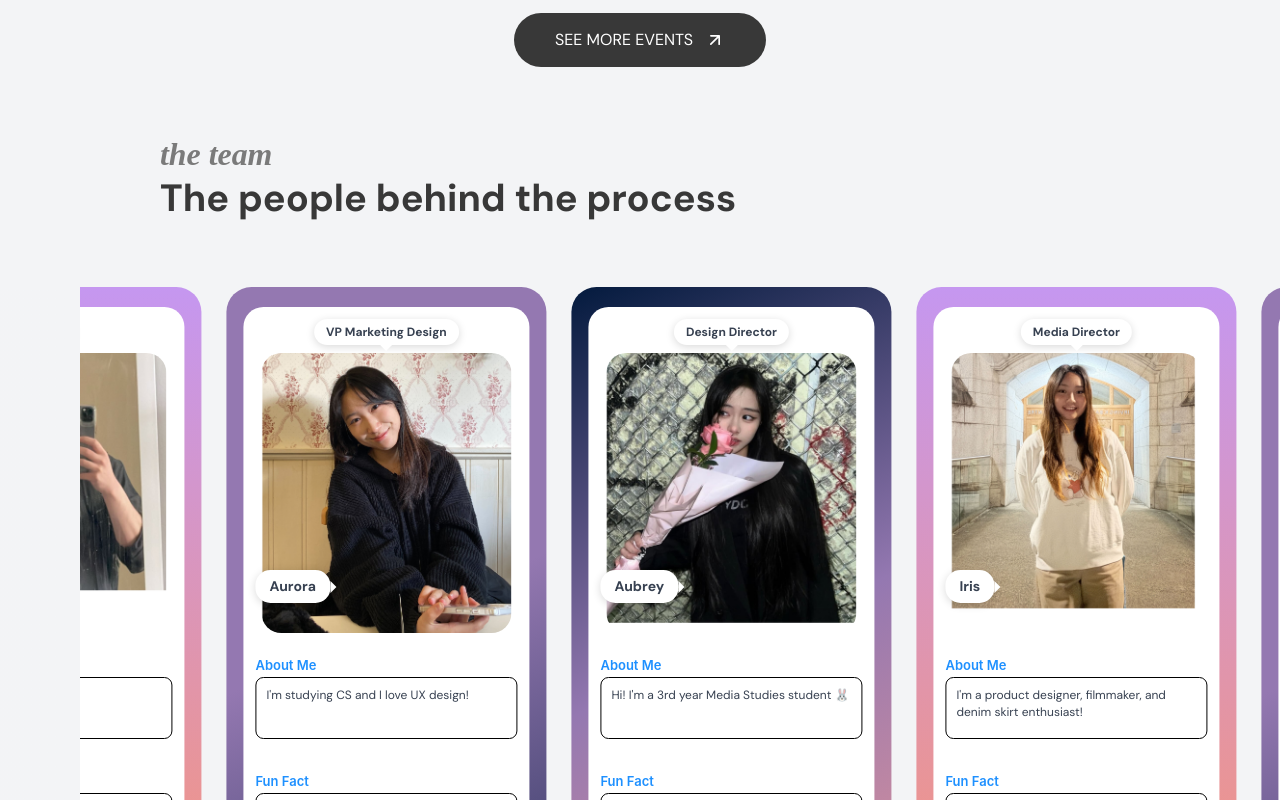
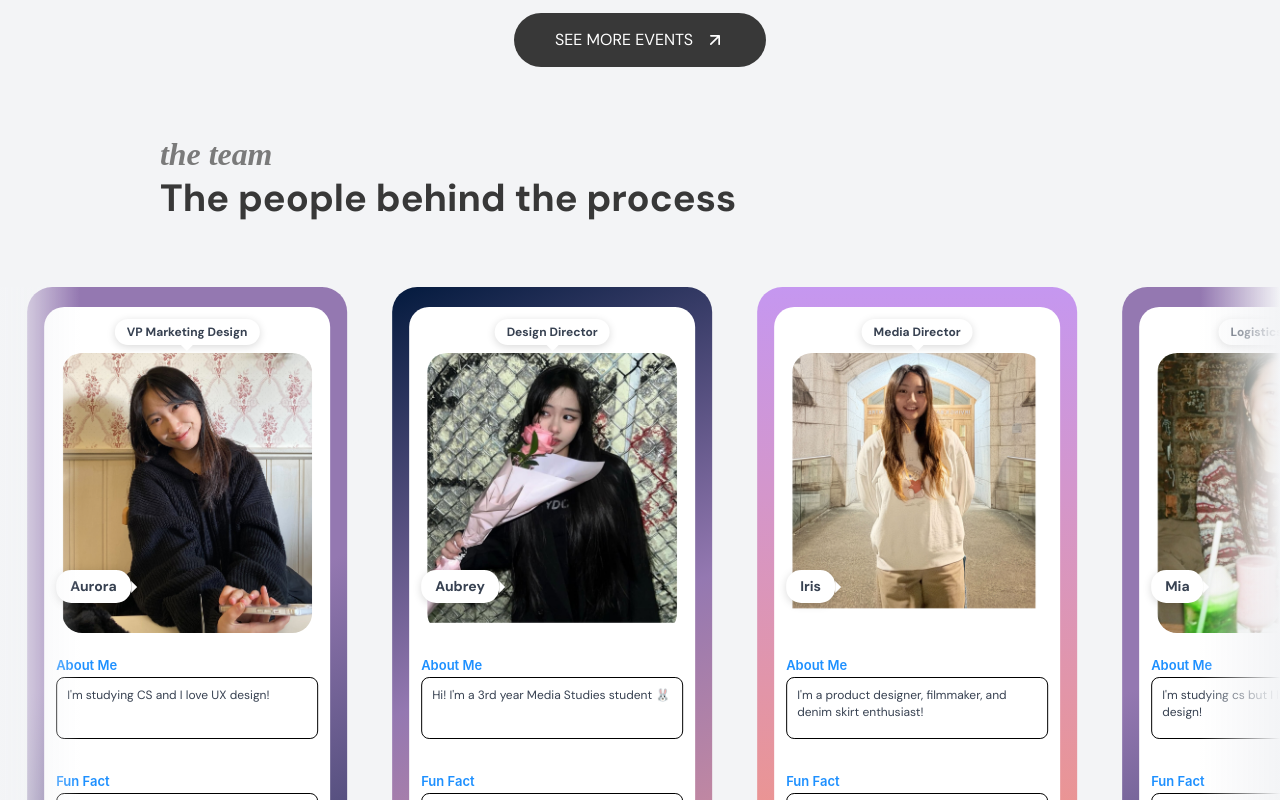
Before and after one commit to auroraxcheng/UXhub-website, a Next.js app: page / in a window 1280 px wide. Shown: the part 3180-3980 px from the top of the page. Built offline with nearby package versions, Linux system fonts and the light colour scheme.

Commit message:
Fixed animation and gradients on the team carousel.

```diff
--- a/src/pages/TeamSection.tsx
+++ b/src/pages/TeamSection.tsx
@@ -97,39 +97,36 @@ const SECTION_STYLES = {
 
 const ANIMATION_CONFIG = {
   duration: "70s",
-  cardWidth: 292.2,
-  gap: 53,
+  cardWidth: 320,
+  gap: 45,
 } as const;
 
-
 export default function TeamSection() {
-  const totalWidth = TEAM_MEMBERS.length * (ANIMATION_CONFIG.cardWidth + ANIMATION_CONFIG.gap) - ANIMATION_CONFIG.gap;
+  const totalWidth =
+    TEAM_MEMBERS.length * (ANIMATION_CONFIG.cardWidth + ANIMATION_CONFIG.gap) -
+    ANIMATION_CONFIG.gap;
 
   return (
-    <div className="w-full bg-gray-100">
-      <div className="max-w-8xl mx-auto" style={{ width: "fit-content" }}>
+    <div className="w-full ">
+      <div className="max-w-8xl mx-auto">
         <div className="mb-16 px-[160px]">
           <p className="mb-0" style={SECTION_STYLES.subtitle}>
             the team
           </p>
-          <h2 style={SECTION_STYLES.title}>
-            The people behind the process
-          </h2>
+          <h2 style={SECTION_STYLES.title}>The people behind the process</h2>
         </div>
 
         {/* slideshow */}
-        <div className="relative">
-          <div className="absolute left-0 top-0 w-20 h-full bg-gradient-to-r from-gray-100 to-transparent z-10" />
-          <div className="absolute right-0 top-0 w-20 h-full bg-gradient-to-l from-gray-100 to-transparent z-10" />
+        <div className="relative w-full">
+          <div className="absolute left-0 top-0 w-20 h-full bg-gradient-to-r from-gray-100 to-transparent z-10 pointer-events-none" />
+          <div className="absolute right-0 top-0 w-20 h-full bg-gradient-to-l from-gray-100 to-transparent z-10 pointer-events-none" />
 
           {/* card container */}
+          <div className="overflow-hidden">
+            <div className="flex items-center" style={{ minHeight: "580px" }}>
               <div
-            className="flex justify-center items-center overflow-hidden mx-20"
-            style={{ minHeight: "580px" }}
-          >
-            <div
-              className="flex animate-scroll items-center gap-30"
-              style={{ width: `${totalWidth}px`, gap:'25px' }}
+                className="flex animate-scroll items-center"
+                style={{ width: `${totalWidth * 2}px`, gap: "45px" }}
               >
                 {TEAM_MEMBERS.map((member, index) => (
                   <TeamMemberCard
@@ -138,6 +135,14 @@ export default function TeamSection() {
                     gradientIndex={index}
                   />
                 ))}
+                {TEAM_MEMBERS.map((member, index) => (
+                  <TeamMemberCard
+                    key={`${member.name}-duplicate-${index}`}
+                    member={member}
+                    gradientIndex={index}
+                  />
+                ))}
+              </div>
             </div>
           </div>
         </div>
@@ -150,7 +155,7 @@ export default function TeamSection() {
             transform: translateX(0);
           }
           100% {
-            transform: translateX(calc(-100% + 100vw));
+            transform: translateX(-${totalWidth}px);
           }
         }
 
```
Lines whose indentation alone changed are shown as unchanged.
